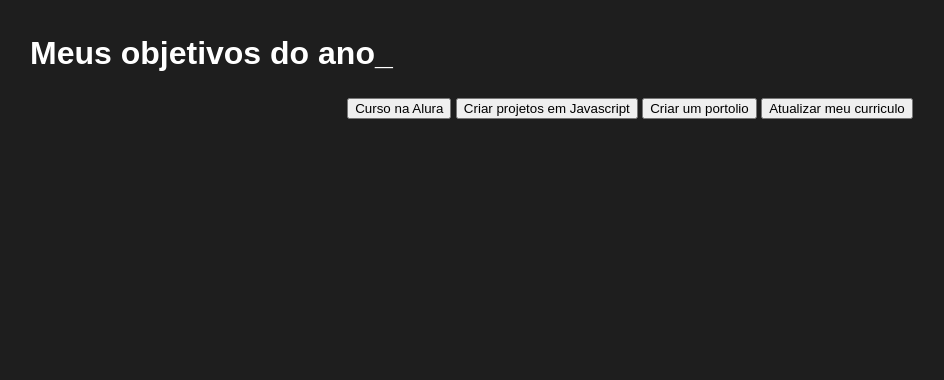
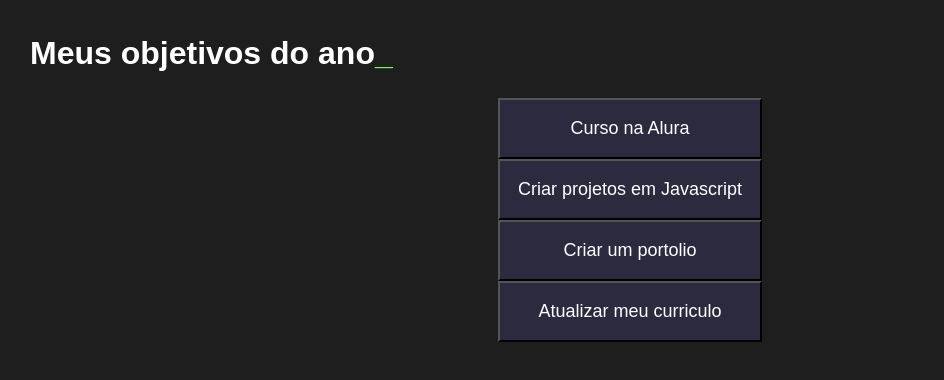
Before and after one commit to vitoriaboard/projetodevida, a plain HTML site: page 3c/index.html in a window 1280 px wide. Shown: the whole page, without its empty margins (10-954 px from the left). Drawn offline with Linux system fonts and the light colour scheme.

Commit message:
Update style.css

```diff
--- a/3c/style.css
+++ b/3c/style.css
@@ -1,4 +1,4 @@
- @import url('https://fonts.googleapis.com/css2?family-Chakra+Petch:w ght@400:700&display=swap');
+@import url('https://fonts.googleapis.com/css2?family-Chakra+Petch:w ght@400:700&display=swap');
 
 
 :root{
@@ -32,7 +32,21 @@ body{
     text-align: left;
     width: 100%;
     font-size: 32px;
-
 }
 
-}
+  .titulo-principal span{
+     color: var(--verde);
+  }
+
+  .botao{
+    font-family: "Crakra Petch", sans-serif;
+    background-color: var(--botao-inativo);
+    color: var(--branco);
+    display: flex;
+    justify-content: center;
+    padding: 1em;
+    font-size: 18px;
+    align-items: center;
+    width: 100%;
+
+  }
```
